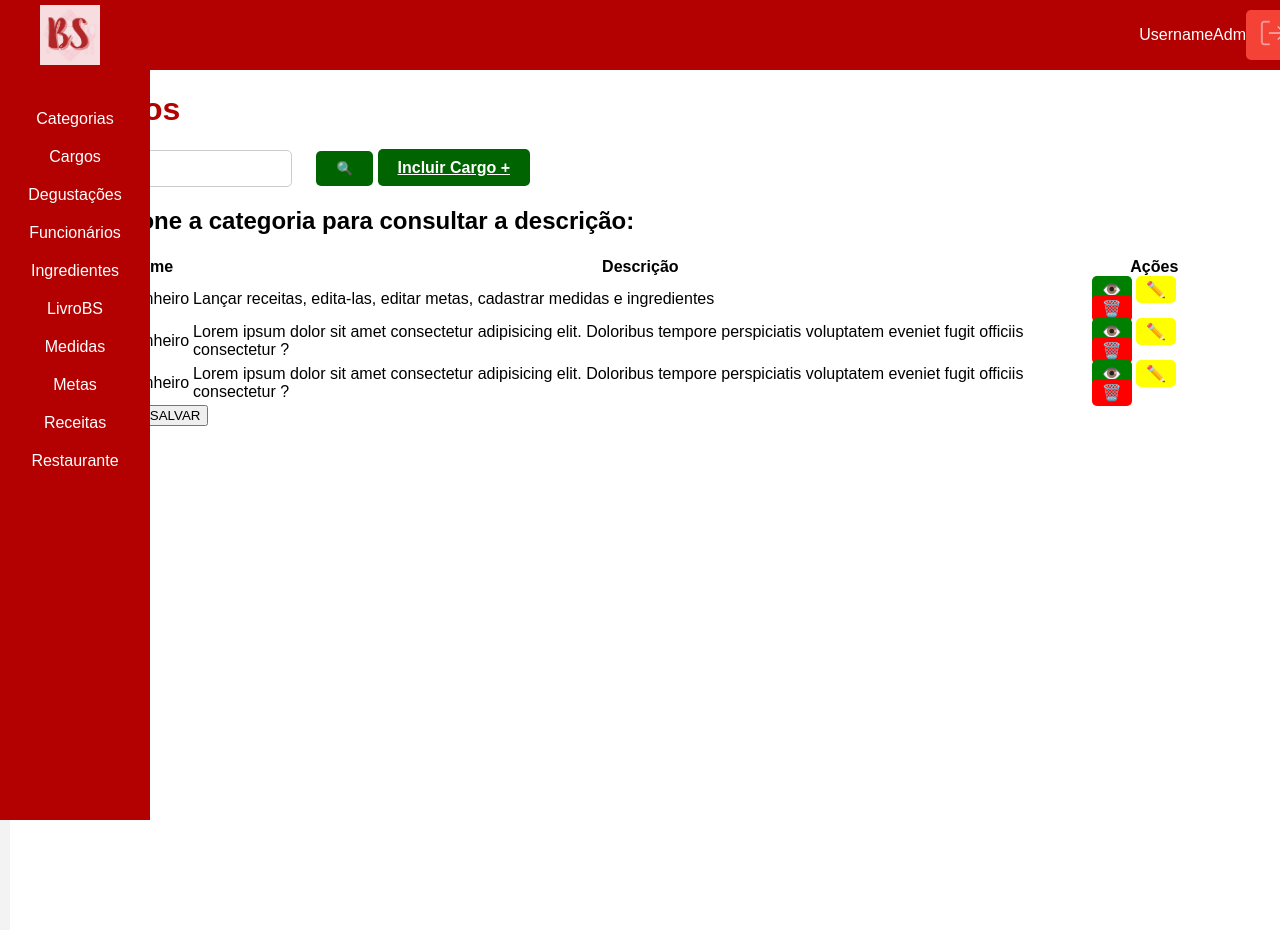
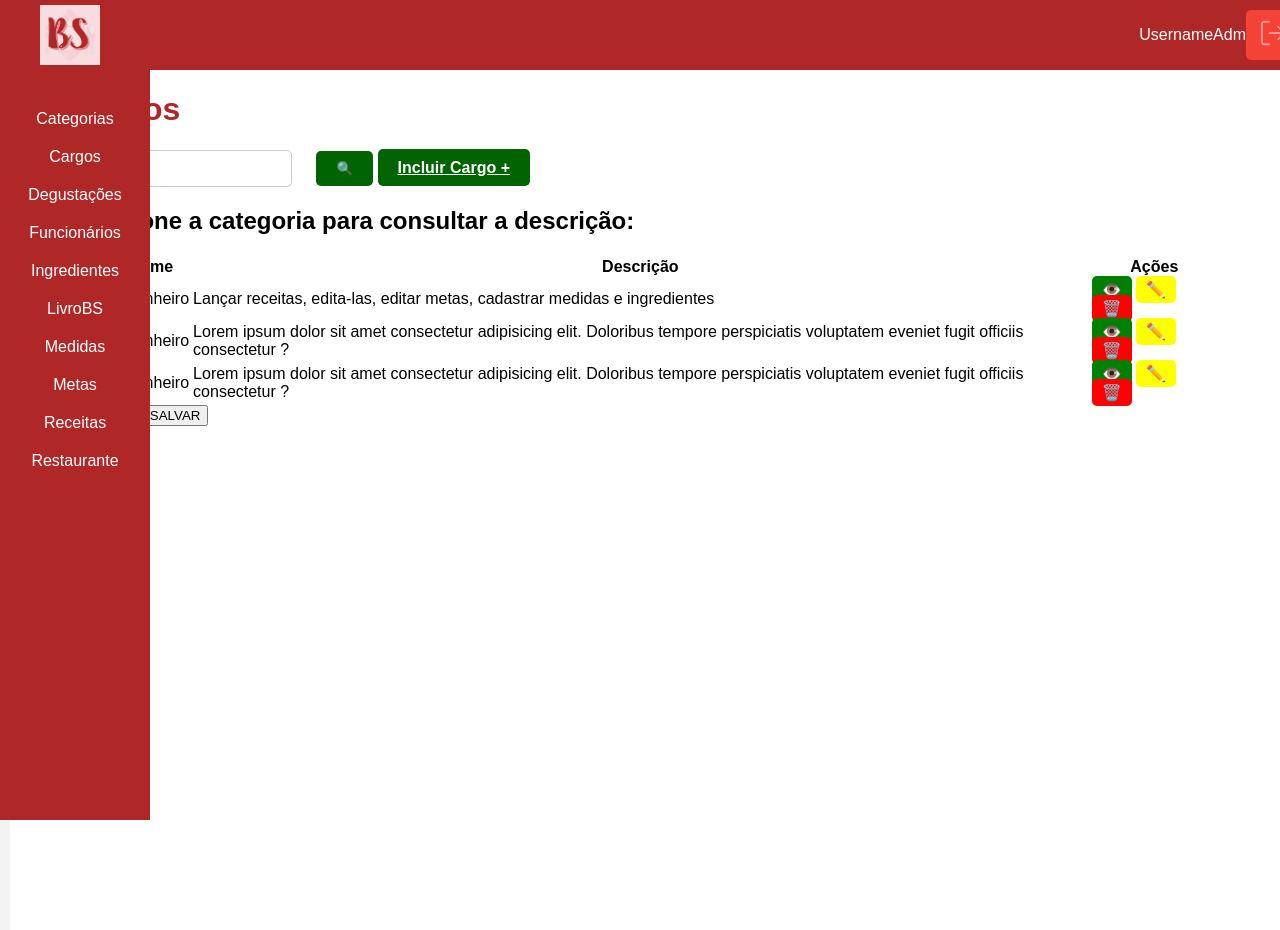
Before and after one commit to AntoniaBod/SistemaIntranetBS, a PHP site: page /SistemaIntranetBS/TEMPLATES/listarCargo.php in a window 1280 px wide. Run offline with PHP 8.4, Linux system fonts and the light colour scheme.

Commit message:
Update style1.css

```diff
--- a/CSS/style1.css
+++ b/CSS/style1.css
@@ -10,7 +10,7 @@ body {
 header {
     width: 100%;
     height: 70px;
-    background-color: #b30000;
+    background-color: #B02727;
     display: flex;
     justify-content: space-between;
     align-items: center;
@@ -25,7 +25,7 @@ header {
 
 aside {
     width: 150px;
-    background-color: #b30000;
+    background-color: #B02727;
     height: calc(100vh - 70px); /* Ajuste da altura da barra lateral para não ultrapassar o header */
     position: fixed;
     top: 70px; /* Começa logo abaixo do header */
@@ -103,7 +103,7 @@ main {
 }
 
 main h1 {
-    color: #b30000;
+    color: #B02727;
 }
 
 .input-group {
```
